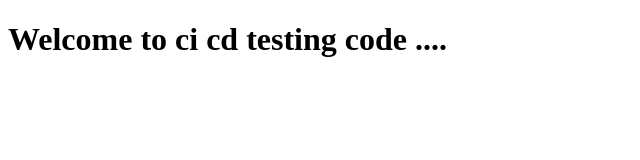
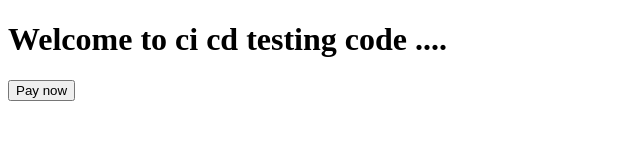
Before and after one commit to svan2511/cicdtest, a plain HTML site: page index.html in a window 1280 px wide. Shown: the whole page, without its empty margins (0-640 px from the left). Drawn offline with Linux system fonts and the light colour scheme.

Commit message:
add button

```diff
--- a/index.html
+++ b/index.html
@@ -7,6 +7,7 @@
 </head>
 <body>
     <h1>Welcome to ci cd testing code ....</h1>
+    <button>Pay now </button>
 
 </body>
 </html>
```
